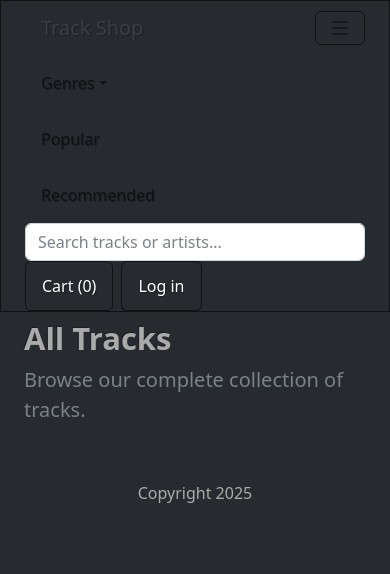
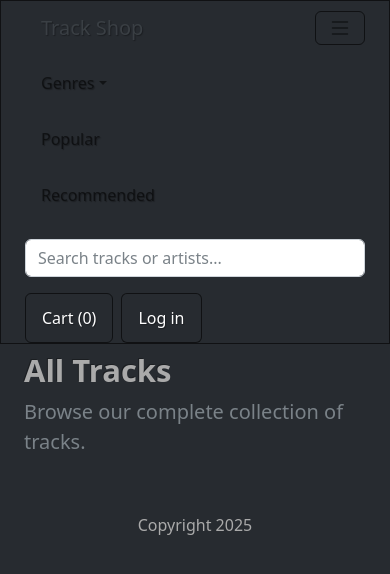
Before and after one commit to willhollingsworth/Track-Shop, a FastAPI app: page / in a window 390 px wide, after a click that opens the changed part. Shown: the top 574 px of the page. Run offline with FastAPI, Linux system fonts and the light colour scheme; some libraries are stand-ins or nearby versions.

Commit message:
style: improved mobile navbar layout

```diff
--- a/app/static/css/main.css
+++ b/app/static/css/main.css
@@ -29,6 +29,23 @@ footer {
     position: relative;
     width: 100%;
     max-width: 400px;
+}
+
+/* Mobile: Full width with vertical spacing */
+@media (max-width: 991.98px) {
+    .search-container {
+        max-width: 100%;
+        margin-top: var(--spacing-md);
+        margin-bottom: var(--spacing-md);
+    }
+}
+
+/* Desktop: Moderate width, aligned with nav items */
+@media (min-width: 992px) {
+    .search-container {
+        margin-left: var(--spacing-lg);
+        margin-right: var(--spacing-lg);
+    }
 }
 
 .search-container .form-control {
--- a/app/templates/nav_bar.html
+++ b/app/templates/nav_bar.html
@@ -11,7 +11,7 @@
             <i class="bi bi-list navbar-toggle-icon"></i>
         </button>
         <div class="collapse navbar-collapse" id="navbarSupportedContent">
-            <ul class="navbar-nav">
+            <ul class="navbar-nav me-auto">
                 <li class="nav-item dropdown">
                     <a class="nav-link dropdown-toggle"
                        id="navbarDropdown"
@@ -33,16 +33,16 @@
                                href="{{ url_for('genre', genre_name='trance') }}">Trance</a>
                         </li>
                     </ul>
-                    <li class="nav-item">
-                        <a class="nav-link" href="{{ url_for('popular') }}">Popular</a>
-                    </li>
-                    <li class="nav-item">
-                        <a class="nav-link" href="{{ url_for('recommended') }}">Recommended</a>
-                    </li>
+                </li>
+                <li class="nav-item">
+                    <a class="nav-link" href="{{ url_for('popular') }}">Popular</a>
+                </li>
+                <li class="nav-item">
+                    <a class="nav-link" href="{{ url_for('recommended') }}">Recommended</a>
                 </li>
             </ul>
             <!-- Search Bar -->
-            <div class="search-container mx-auto">
+            <div class="search-container">
                 <input type="search"
                        class="form-control"
                        placeholder="Search tracks or artists..."
@@ -62,8 +62,8 @@
                 </div>
                 <div id="search-results"></div>
             </div>
-            <!-- Cart -->
-            <form class="d-flex ms-auto">
+            <!-- Cart & Auth Actions -->
+            <div class="d-flex align-items-center gap-2 mt-3 mt-lg-0 ms-lg-3">
                 <button type="button"
                         class="btn btn-outline-primary"
                         data-bs-toggle="modal"
@@ -73,13 +73,12 @@
                         hx-swap="innerHTML">
                     Cart (<span id="cart-count">0</span>)
                 </button>
-                <!-- Login/logout -->
                 {% if request.session.get('user_id') %}
-                    <a href="{{ url_for('logout') }}" class="btn btn-dark ms-2">Log out</a>
+                    <a href="{{ url_for('logout') }}" class="btn btn-dark">Log out</a>
                 {% else %}
-                    <a href="{{ url_for('login') }}" class="btn btn-dark ms-2">Log in</a>
+                    <a href="{{ url_for('login') }}" class="btn btn-dark">Log in</a>
                 {% endif %}
-            </form>
+            </div>
         </div>
     </div>
 </nav>
```
